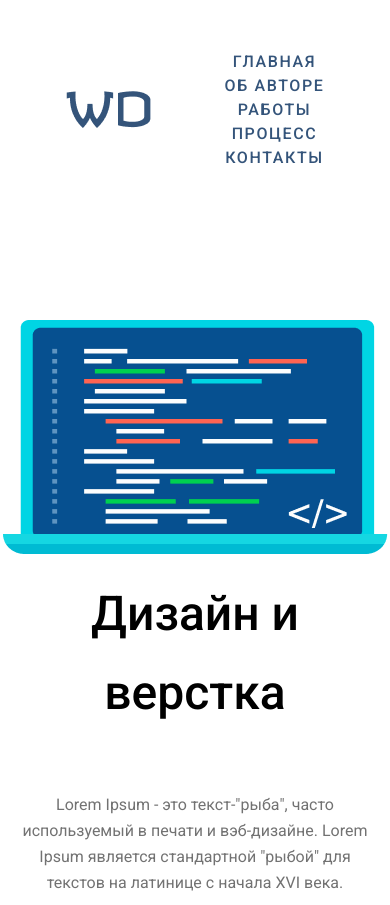
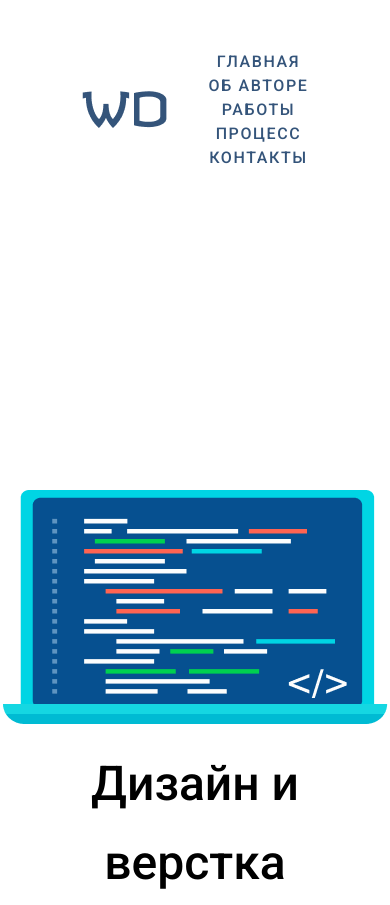
Before and after one commit to AlexanderBobrenko/wd-site, a plain HTML site: page index.html in a window 390 px wide. Shown: the top 905 px of the page. Drawn offline with nearby package versions, Linux system fonts and the light colour scheme.

Commit message:
fixed bugs

```diff
--- a/css/style.css
+++ b/css/style.css
@@ -1,30 +1,38 @@
 @import url('https://fonts.googleapis.com/css2?family=Roboto:wght@400;500&display=swap');
 *{
     font-family: 'Roboto', sans-serif;
+}
+.container{
+    padding: 0px;
 }
 .header-wrapper{
     display: flex;
     justify-content: space-between;
     margin-top: 57px;
     align-items: center;
+    margin-bottom: 170px;
 }
 
 @media screen and (max-width: 768px) {
-    .header-wrapper{
-        min-height: 190px;
-        padding-top: 30px;
-        display: flex;
-        justify-content: center;
-        align-items: center;
-       }
     .nav-links{
         display: flex;
         justify-content: center;
         flex-direction: column;
         align-items: center;
+        min-width: 80px !important;
     }
+    .header-wrapper{
+        min-height: 190px;
+        padding-top: 30px;
+        display: flex;
+        justify-content: center !important;
+        align-items: center;
+       }
     nav{
         min-height: 120px;
+    }
+    .nav-links__item--first{
+        padding-left: 42px !important;
     }
 }
 
@@ -32,6 +40,7 @@
     display: flex;
     list-style-type: none;
     align-items: center;
+    justify-content: center;
 }
 .nav-links__item{
     padding-left: 42px;
@@ -44,6 +53,7 @@
     text-decoration: none;
     border: none;
 }
+
 nav{
     max-height: 19px;
 }
@@ -116,6 +126,19 @@ button{
         min-width: 200px;
         min-height: 55px;
     }
+    .nav-links{
+        min-width: 650px;
+    }
+    .nav-links:first-child{
+        padding-left: 0px;
+    }
+    .header-wrapper{
+        display: flex;
+        justify-content: space-between;
+    }
+    .nav-links__item--first{
+        padding-left: 20px;
+    }
 }
 
 h1, p, button{
--- a/index.html
+++ b/index.html
@@ -18,8 +18,8 @@
                 </div>
                 <nav>
                     <ul class="nav-links">
-                        <li><a class="nav-links__item" href="">ГЛАВНАЯ</a></li>
-                        <li><a class="nav-links__item" href="">ОБ АВТОРЕ</a></li>
+                        <li><a class="nav-links__item nav-links__item--first" href="">ГЛАВНАЯ</a></li>
+                        <li class="nav-links__about"><a class="nav-links__item" href="">ОБ АВТОРЕ</a></li>
                         <li><a class="nav-links__item" href="">РАБОТЫ</a></li>
                         <li><a class="nav-links__item" href="">ПРОЦЕСС</a></li>
                         <li><a class="nav-links__item" href="">КОНТАКТЫ</a></li>
```
